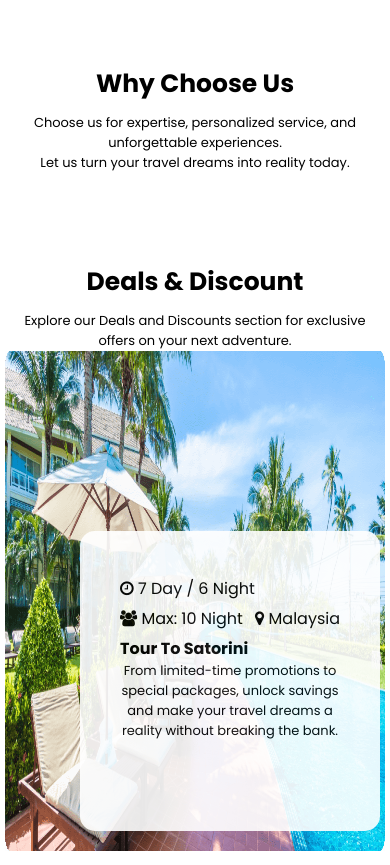
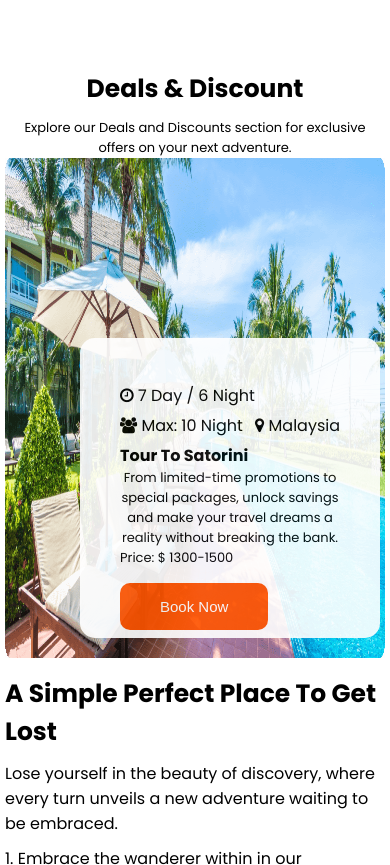
Before and after one commit to shahajalal-shawon/Reset-Assaigmment-02, a plain HTML site: page index.html in a window 390 px wide. Shown: the part 7040-7905 px from the top of the page. Drawn offline with Linux system fonts and the light colour scheme.

Commit message:
get responsive the layout

```diff
--- a/css/style.css
+++ b/css/style.css
@@ -141,7 +141,6 @@ nav li {
   display: flex;
   justify-content: space-between;
 }
-/* why choose us section */
 /* Deals and discount section */
 .discount_banner {
   position: relative;
--- a/index.html
+++ b/index.html
@@ -116,20 +116,7 @@
           <img src="images/Rectangle 10.png" alt="" />
         </div>
       </section>
-      <!-- why choose us scetion -->
-      <section>
-        <div class="section_title">
-          <h2>Why Choose Us</h2>
-          <p>
-            Choose us for expertise, personalized service, and unforgettable
-            experiences. <br />Let us turn your travel dreams into reality
-            today.
-          </p>
-        </div>
-        <div>
-          <img src="" alt="" />
-        </div>
-      </section>
+
       <!-- Deals and Discount section -->
       <section class="deals_and_discount">
         <div class="section_title">
@@ -161,6 +148,8 @@
                   savings and make your travel dreams a reality without breaking
                   the bank.
                 </p>
+                <p>Price: $ 1300-1500</p>
+                <button class="btn">Book Now</button>
               </div>
             </div>
           </div>
```
